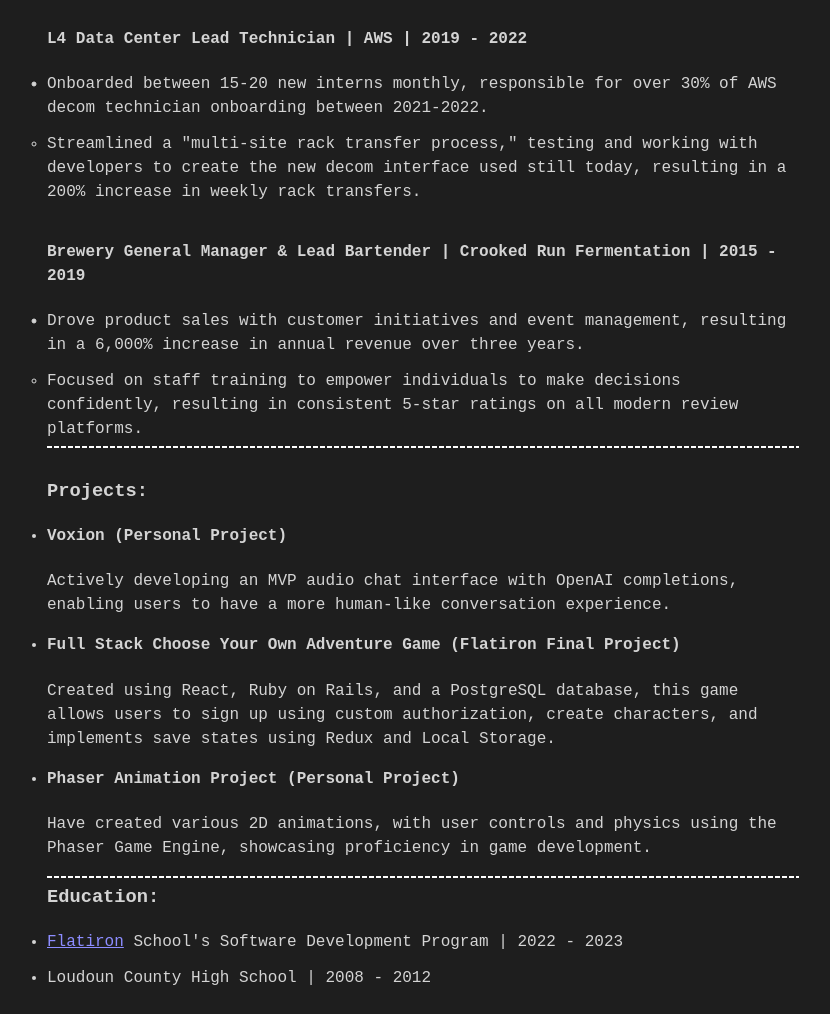
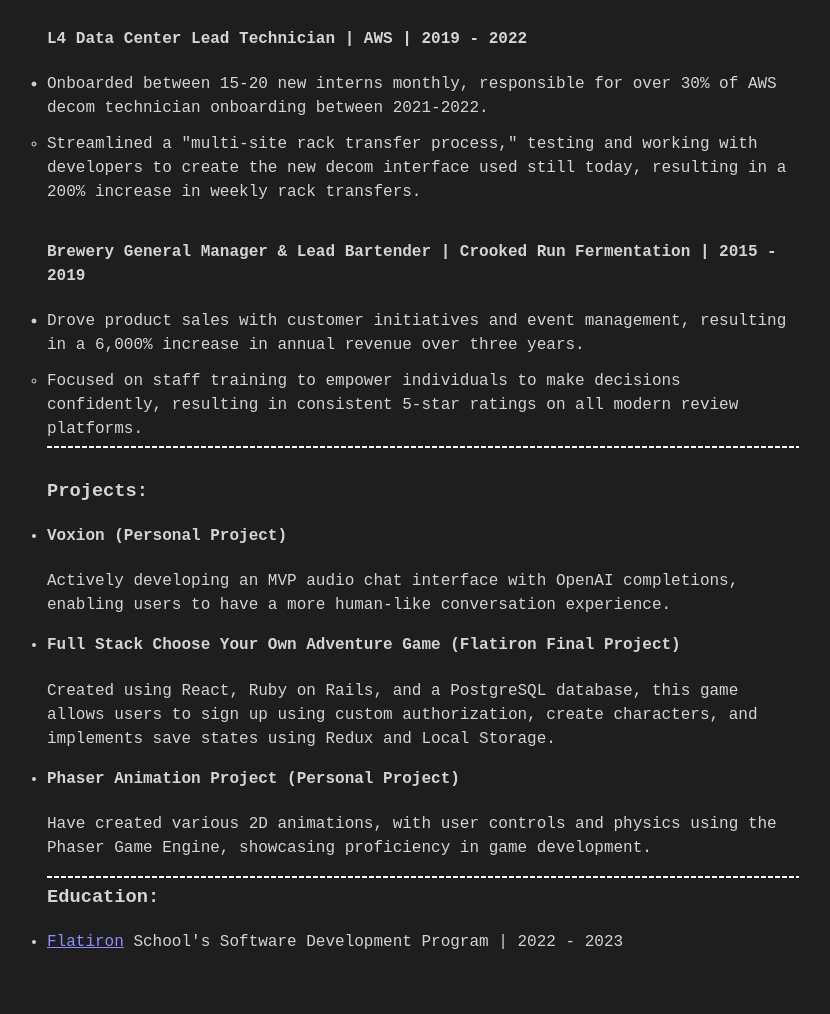
Before and after one commit to bigolboyyo/resume, a plain HTML site: page index.html in a window 1280 px wide. Shown: the part 861-1875 px from the top of the page, without its empty margins (217-1047 px from the left). After the commit the page ends 1839 px from the top, so only its background shows below. Drawn offline with Linux system fonts and the light colour scheme.

Commit message:
no high school

```diff
--- a/index.html
+++ b/index.html
@@ -105,7 +105,6 @@
                 <ul>
                     <li><a href="https://flatironschool.com/" target="_blank">Flatiron</a> School's Software Development
                         Program | 2022 - 2023</li>
-                    <li>Loudoun County High School | 2008 - 2012</li>
                 </ul>
             </div>
         </div>
```
